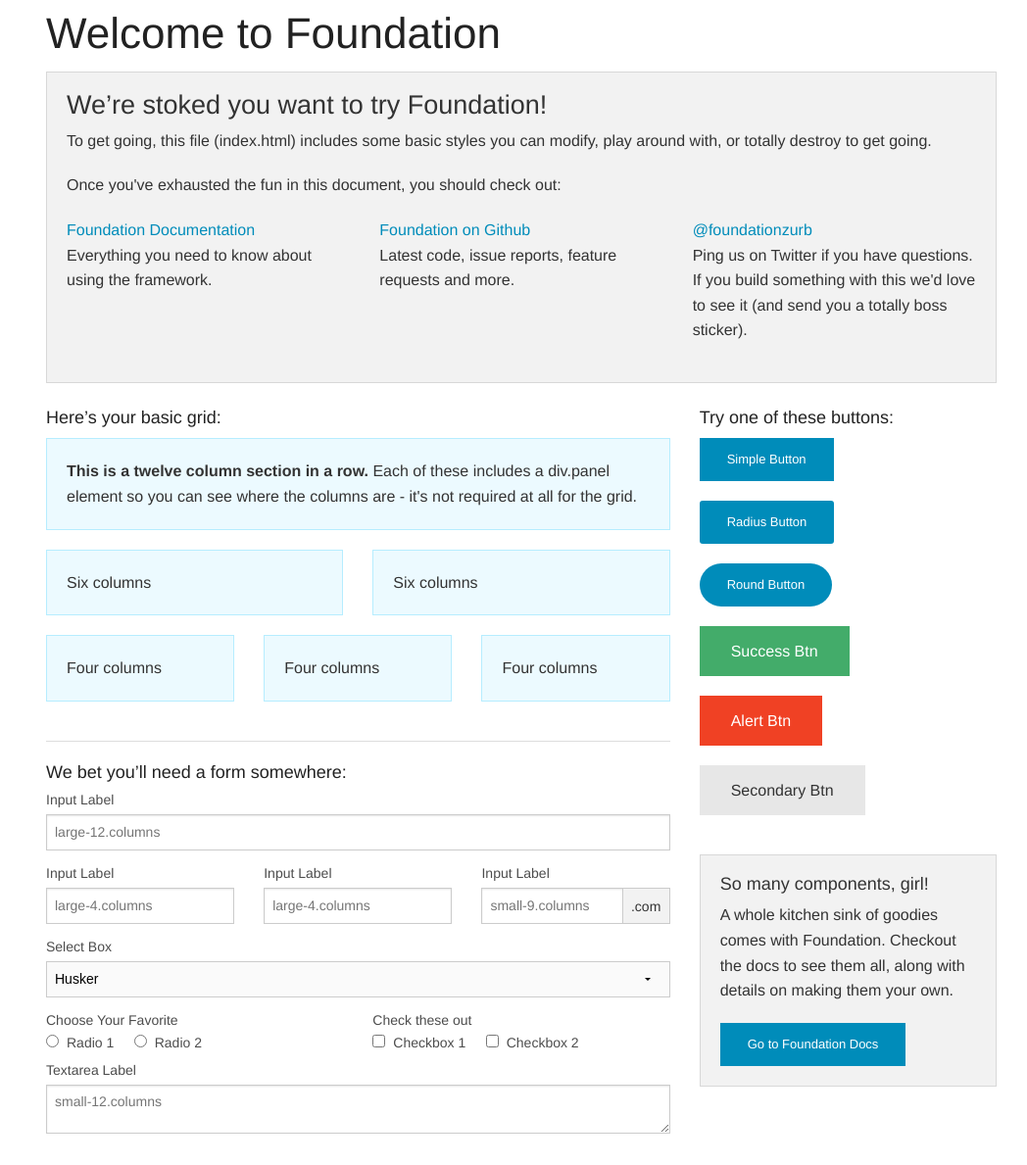
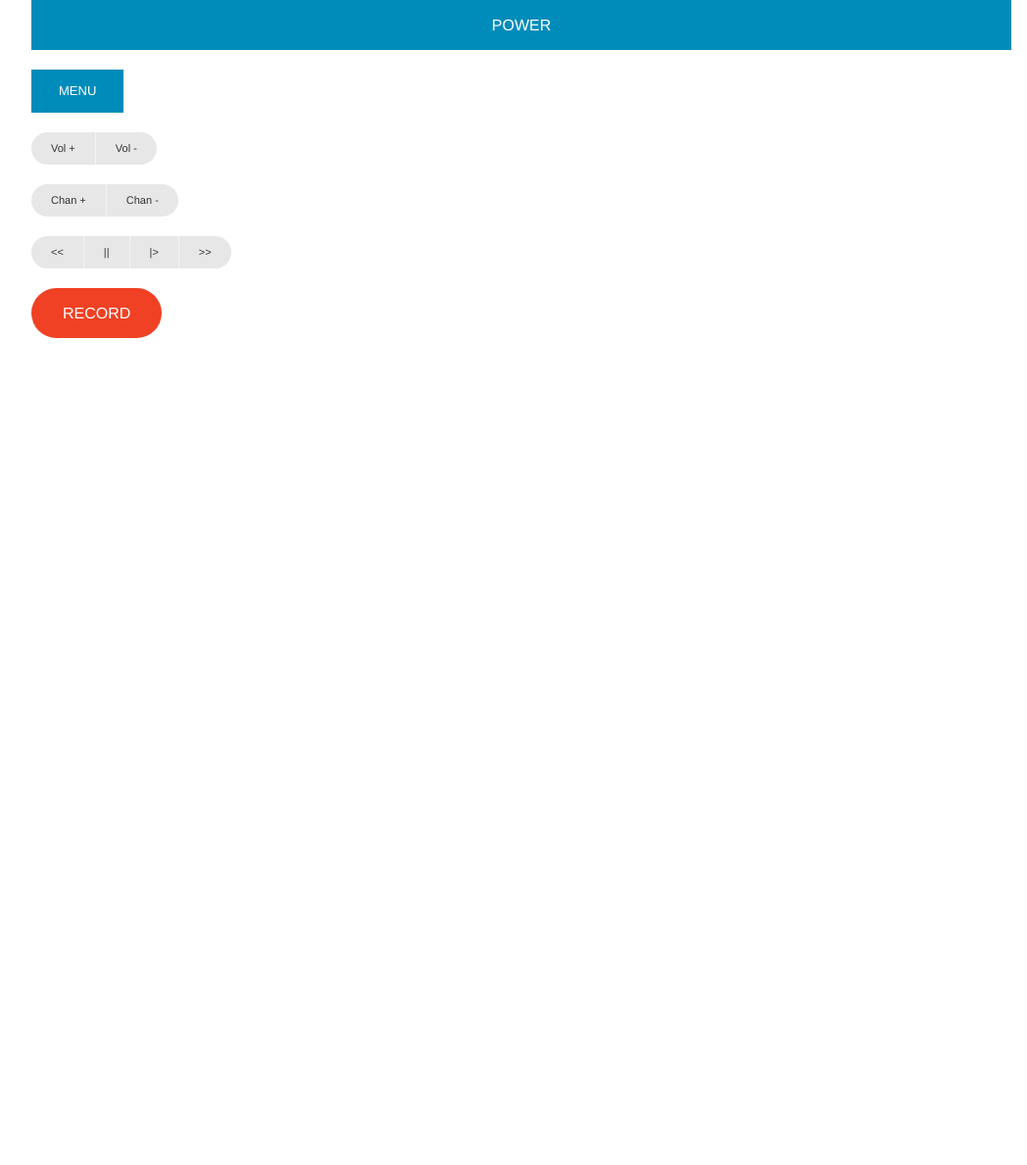
Before and after one commit to lsilva05/p2-dvr-app, a plain HTML site: page foundation-5.0.3/index.html in a window 1280 px wide. Shown: the whole page at 98% size, without its empty margins (108-1156 px from the left). After the commit the page ends 800 px from the top, so only its background shows below. Drawn offline with Linux system fonts and the light colour scheme.

Commit message:
Update index.html

```diff
--- a/foundation-5.0.3/index.html
+++ b/foundation-5.0.3/index.html
@@ -8,151 +8,84 @@
     <script src="js/vendor/modernizr.js"></script>
   </head>
   <body>
-
+<!--**********POWER-->
     <div class="row">
-      <div class="large-12 columns">
-        <h1>Welcome to Foundation</h1>
+      <div class="small 8-columns">
+        <a href="#" class="button expand">POWER</a>
+        <a href="#" class="small button">MENU</a>
       </div>
     </div>
 
+    <!-- ***********VOLUME -->
+
     <div class="row">
-      <div class="large-12 columns">
-      	<div class="panel">
-	        <h3>We&rsquo;re stoked you want to try Foundation! </h3>
-	        <p>To get going, this file (index.html) includes some basic styles you can modify, play around with, or totally destroy to get going.</p>
-	        <p>Once you've exhausted the fun in this document, you should check out:</p>
-	        <div class="row">
-	        	<div class="large-4 medium-4 columns">
-	    		<p><a href="http://foundation.zurb.com/docs">Foundation Documentation</a><br />Everything you need to know about using the framework.</p>
-	    	</div>
-	        	<div class="large-4 medium-4 columns">
-	        		<p><a href="http://github.com/zurb/foundation">Foundation on Github</a><br />Latest code, issue reports, feature requests and more.</p>
-	        	</div>
-	        	<div class="large-4 medium-4 columns">
-	        		<p><a href="http://twitter.com/foundationzurb">@foundationzurb</a><br />Ping us on Twitter if you have questions. If you build something with this we'd love to see it (and send you a totally boss sticker).</p>
-	        	</div>
-					</div>
+      <div class="tiny 6-columns">
+        <div class="button-bar">
+          <ul class="button-group round">
+            <li>
+              <a href="#" class="tiny button secondary">Vol +</a>
+            </li>
+            <li>
+              <a href="#" class="tiny button secondary">Vol -</a>
+            </li>
+          </ul>
+
         </div>
       </div>
     </div>
 
-    <div class="row">
-      <div class="large-8 medium-8 columns">
-        <h5>Here&rsquo;s your basic grid:</h5>
-        <!-- Grid Example -->
+
+<!-- ***********CHANNEL -->
 
     <div class="row">
-          <div class="large-12 columns">
-            <div class="callout panel">
-              <p><strong>This is a twelve column section in a row.</strong> Each of these includes a div.panel element so you can see where the columns are - it's not required at all for the grid.</p>
-            </div>
-          </div>
-        </div>
-        <div class="row">
-          <div class="large-6 medium-6 columns">
-            <div class="callout panel">
-              <p>Six columns</p>
-            </div>
-          </div>
-          <div class="large-6 medium-6 columns">
-            <div class="callout panel">
-              <p>Six columns</p>
-            </div>
-          </div>
-        </div>
-        <div class="row">
-          <div class="large-4 medium-4 small-4 columns">
-            <div class="callout panel">
-              <p>Four columns</p>
-            </div>
-          </div>
-          <div class="large-4 medium-4 small-4 columns">
-            <div class="callout panel">
-              <p>Four columns</p>
-            </div>
-          </div>
-          <div class="large-4 medium-4 small-4 columns">
-            <div class="callout panel">
-              <p>Four columns</p>
+      <div class="tiny 6-columns">
+        <div class="button-bar">
+          <ul class="button-group round">
+            <li>
+              <a href="#" class="tiny button secondary">Chan +</a>
+            </li>
+            <li>
+              <a href="#" class="tiny button secondary">Chan -</a>
+            </li>
+          </ul>
         </div>
       </div>
     </div>
 
-        <hr />
+    <!--*******************PLAYBACK-->
+ <div class="row">
+      <div class="tiny 6-columns">
+        <div class="button-bar">
+          <ul class="button-group round">
+            <li>
+              <a href="#" class="tiny button secondary"> << </a>
+            </li>
+            <li>
+              <a href="#" class="tiny button secondary"> || </a>
+            </li>
+            <li>
+              <a href="#" class="tiny button secondary"> |> </a>
+            </li>
+            <li>
+              <a href="#" class="tiny button secondary"> >> </a>
+            </li>
+          </ul>
 
-        <h5>We bet you&rsquo;ll need a form somewhere:</h5>
-        <form>
-				  <div class="row">
-				    <div class="large-12 columns">
-				      <label>Input Label</label>
-				      <input type="text" placeholder="large-12.columns" />
-				    </div>
-				  </div>
-				  <div class="row">
-				    <div class="large-4 medium-4 columns">
-				      <label>Input Label</label>
-				      <input type="text" placeholder="large-4.columns" />
-				    </div>
-				    <div class="large-4 medium-4 columns">
-				      <label>Input Label</label>
-				      <input type="text" placeholder="large-4.columns" />
-				    </div>
-				    <div class="large-4 medium-4 columns">
-				      <div class="row collapse">
-				        <label>Input Label</label>
-				        <div class="small-9 columns">
-				          <input type="text" placeholder="small-9.columns" />
-				        </div>
-				        <div class="small-3 columns">
-				          <span class="postfix">.com</span>
         </div>
       </div>
     </div>
-				  </div>
+
+<!--*******************RECORD-->
  <div class="row">
-				    <div class="large-12 columns">
-				      <label>Select Box</label>
-				      <select>
-				        <option value="husker">Husker</option>
-				        <option value="starbuck">Starbuck</option>
-				        <option value="hotdog">Hot Dog</option>
-				        <option value="apollo">Apollo</option>
-				      </select>
-				    </div>
-				  </div>
-				  <div class="row">
-				    <div class="large-6 medium-6 columns">
-				      <label>Choose Your Favorite</label>
-				      <input type="radio" name="pokemon" value="Red" id="pokemonRed"><label for="pokemonRed">Radio 1</label>
-				      <input type="radio" name="pokemon" value="Blue" id="pokemonBlue"><label for="pokemonBlue">Radio 2</label>
-				    </div>
-				    <div class="large-6 medium-6 columns">
-				      <label>Check these out</label>
-				      <input id="checkbox1" type="checkbox"><label for="checkbox1">Checkbox 1</label>
-				      <input id="checkbox2" type="checkbox"><label for="checkbox2">Checkbox 2</label>
-				    </div>
-				  </div>
-				  <div class="row">
-				    <div class="large-12 columns">
-				      <label>Textarea Label</label>
-				      <textarea placeholder="small-12.columns"></textarea>
-				    </div>
-				  </div>
-				</form>
-      </div>
+      <div class="tiny 6-columns">
+        <div class="button-bar">
+          <ul class="button-group round">
+            <li>
+              <a href="#" class="button medium secondary alert success">RECORD</a>
+  </li>
 
-      <div class="large-4 medium-4 columns">
-			  <h5>Try one of these buttons:</h5>
-			  <p><a href="#" class="small button">Simple Button</a><br/>
-        <a href="#" class="small radius button">Radius Button</a><br/>
-        <a href="#" class="small round button">Round Button</a><br/>
-        <a href="#" class="medium success button">Success Btn</a><br/>
-        <a href="#" class="medium alert button">Alert Btn</a><br/>
-        <a href="#" class="medium secondary button">Secondary Btn</a></p>
-				<div class="panel">
-        	<h5>So many components, girl!</h5>
-        	<p>A whole kitchen sink of goodies comes with Foundation. Checkout the docs to see them all, along with details on making them your own.</p>
-        	<a href="http://foundation.zurb.com/docs/" class="small button">Go to Foundation Docs</a>
+</ul>
+
         </div>
       </div>
     </div>
```
Lines whose indentation alone changed are shown as unchanged.
